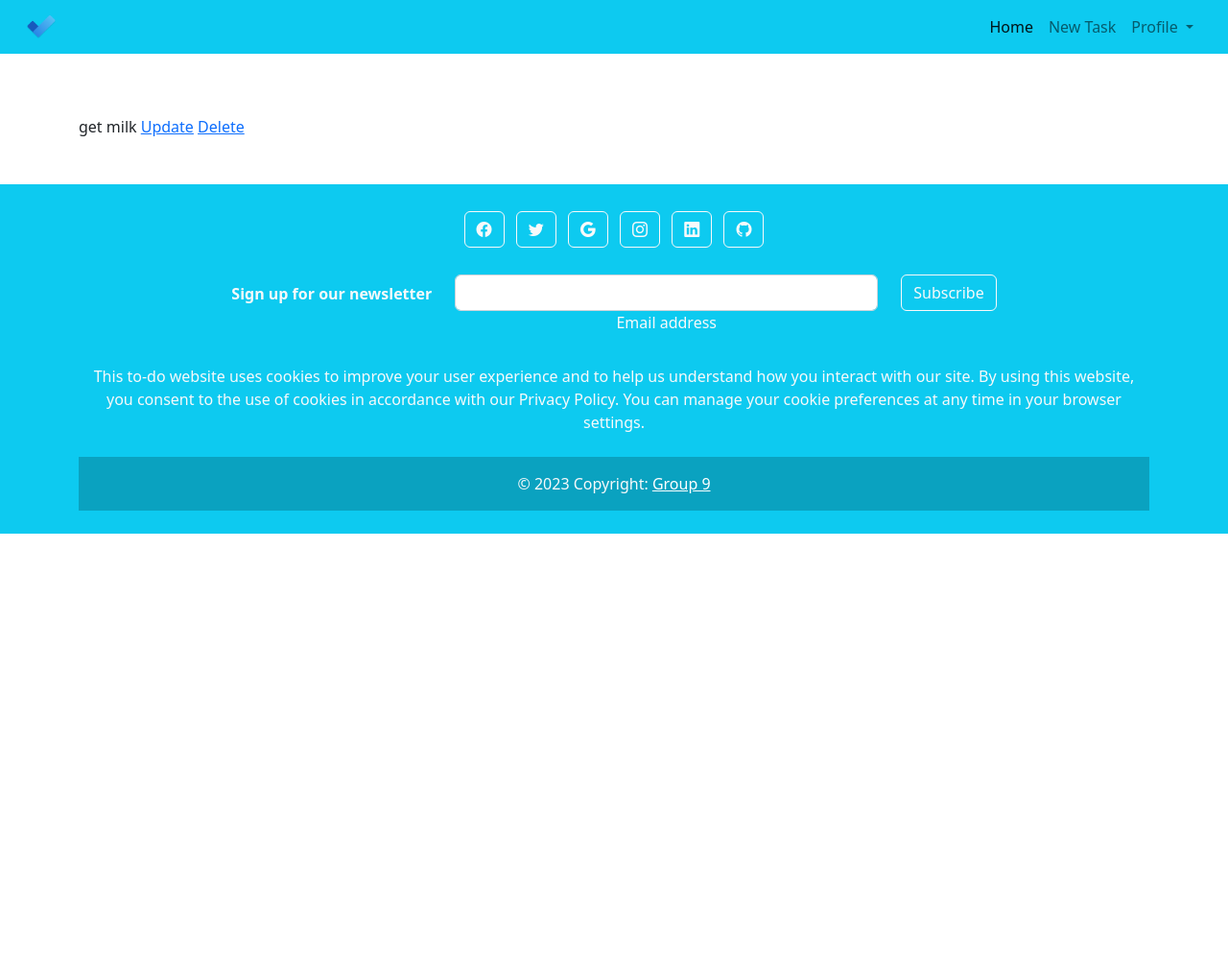
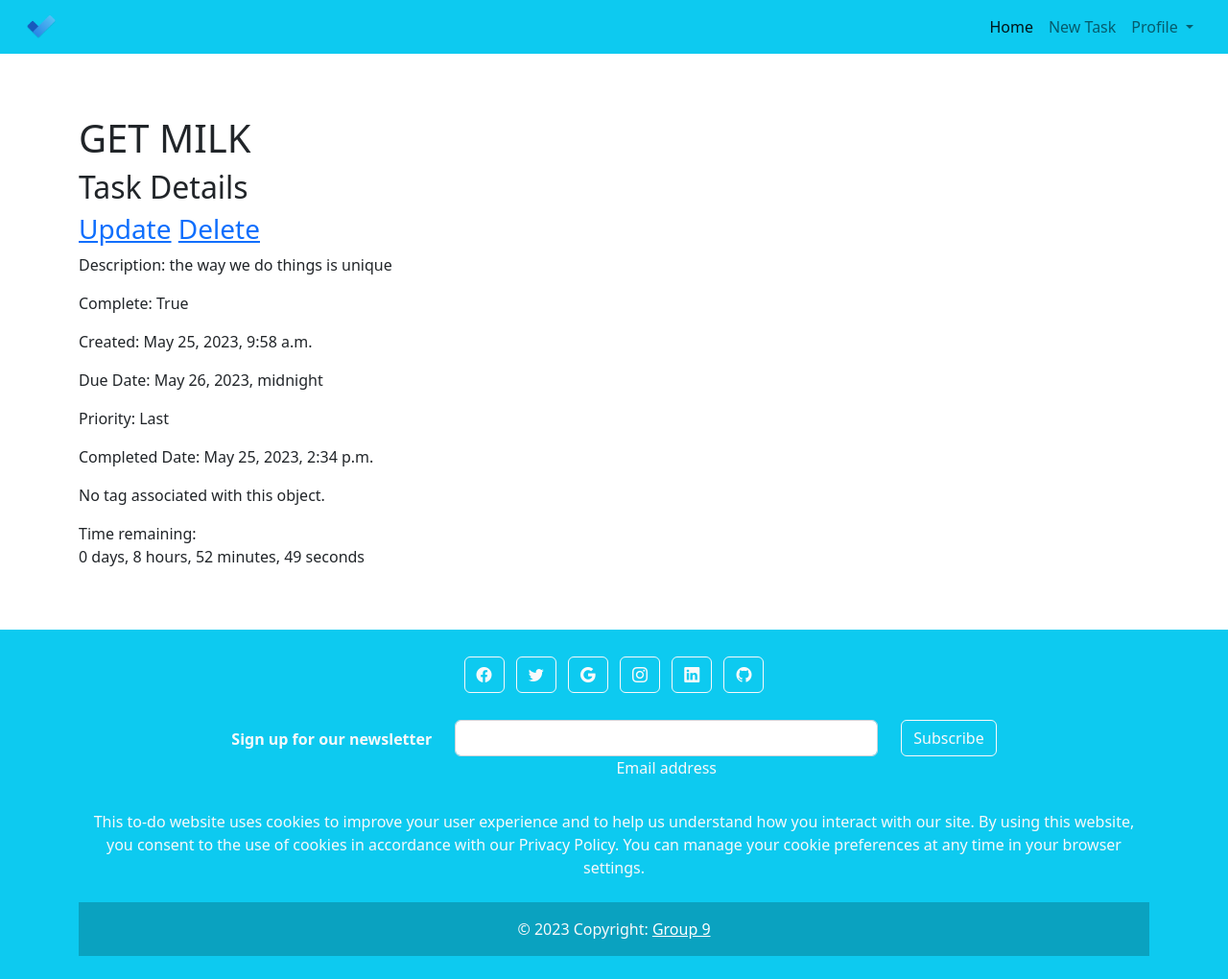
Before and after one commit to Ssekyanzi-Joel/TODO, a Django app: page /task/2/ in a window 1280 px wide. Shown: the whole page at 96% size. Before the commit the page ends 556 px from the top, so only its background shows below. Run offline with Django 4.2, Linux system fonts and the light colour scheme; a user stored in the database is signed in; data comes from the database, SQL or seed files in the repository; both versions use the stored data as it was after the commit; parts of the project's set-up code (start-up, migrations or seed data) failed here and were passed over; some libraries are stand-ins or nearby versions.

Commit message:
modifying

```diff
--- a/PNYNE/models.py
+++ b/PNYNE/models.py
@@ -3,6 +3,7 @@ from django.db import models
 from django.contrib.auth.models import User
 from django.utils import timezone
 from django.urls import reverse
+from datetime import timedelta
 
 
 class Task(models.Model):
@@ -25,6 +26,13 @@ class Task(models.Model):
     # human readable string representation of task
     def __str__(self):
         return self.title
+
+    def countdown(self):
+        if self.due_date:
+            now = timezone.now()
+            time_remaining = self.due_date - now
+            return max(time_remaining, timedelta(0))
+        return None
 
     class Meta:
         # tasks should be ordered based on their associsted user
--- a/PNYNE/urls.py
+++ b/PNYNE/urls.py
@@ -1,9 +1,9 @@
 from django.urls import path
 from django.contrib.auth import views as auth_views
 from . import views
-from .views import PasswordsChangeView, New_Task, TaskDetail, TaskUpdate, TaskDeleteView
+from .views import PasswordsChangeView, New_Task,  TaskDetail, TaskUpdate, TaskDeleteView
 # from .views import TaskList, TaskDetail, TaskCreate, TaskUpdate, DeleteView, CustomLoginView, RegisterPage, TaskReorder
-
+# New_Task
 urlpatterns = [
     path('login/', views.signin, name='login'),
     path('register/', views.signup, name='register'),
@@ -16,6 +16,8 @@ urlpatterns = [
     path('create-task/', New_Task.as_view(), name='create-task'),
     path('task-update/<int:pk>/', TaskUpdate.as_view(), name='update_task'),
     path('task-delete/<int:pk>/', TaskDeleteView.as_view(), name='delete_task'),
+    path('complete_task/', views.complete_task, name='complete_task'),
+    # path('create-task/', views.create_task, name='create_task'),
     # path('task-reorder/', TaskReorder.as_view(), name='task-reorder'),
 
     # change password
--- a/PNYNE/views.py
+++ b/PNYNE/views.py
@@ -18,10 +18,14 @@ from django.contrib.auth.views import PasswordChangeView, PasswordChangeForm
 from django.views import View
 from django.shortcuts import redirect
 from django.db import transaction
+from django.views.decorators.csrf import csrf_exempt
 
 from .models import Task
 # forms
 from .forms import NewTask
+# completetask
+from django.http import JsonResponse
+from django.utils import timezone
 
 
 class New_Task(CreateView):
@@ -112,6 +116,11 @@ class TaskDetail(LoginRequiredMixin, DetailView):
     context_object_name = 'task'
     template_name = 'task/task_details.html'
 
+    def get_context_data(self, **kwargs):
+        context = super().get_context_data(**kwargs)
+        context['remaining_time'] = self.object.countdown()
+        return context
+
 
 class TaskCreate(LoginRequiredMixin, CreateView):
     model = Task
@@ -153,3 +162,25 @@ class TaskReorder(View):
                 self.request.user.set_task_order(positionList)
 
         return redirect(reverse_lazy('tasks'))
+
+
+@csrf_exempt
+def complete_task(request):
+    if request.method == 'POST' and request.META.get('HTTP_X_REQUESTED_WITH') == 'XMLHttpRequest':
+        task_id = request.POST.get('task_id')
+        completed = request.POST.get('completed') == 'true'
+
+        try:
+            task = Task.objects.get(id=task_id)
+            if completed:
+                task.complete = True
+                task.completed_date = timezone.now()
+            else:
+                task.complete = False
+                task.completed_date = None
+            task.save()
+            return JsonResponse({'success': True})
+        except Task.DoesNotExist:
+            pass
+
+    return JsonResponse({'success': False, 'message': 'Invalid request'})
--- a/templates/task/task_details.html
+++ b/templates/task/task_details.html
@@ -1,6 +1,64 @@
-{% extends 'main/main.html' %} {% block content %} {{ object.title }}
+{% extends 'main/main.html' %} {% block content %}
+<h1>{{ object.title.upper }}</h1>
+<h2>Task Details</h2>
 
-<a href="{% url 'update_task' object.id %}">Update</a>
-<a href="{% url 'delete_task' object.id %}">Delete</a>
+<h3>
+  <a href="{% url 'update_task' object.id %}">Update</a>
+  <a href="{% url 'delete_task' object.id %}">Delete</a>
+</h3>
 
-{%endblock%}
+<p>Description: {{ object.description }}</p>
+<p>Complete: {{ object.complete }}</p>
+<p>Created: {{ object.created }}</p>
+<p>Due Date: {{ object.due_date }}</p>
+<p>Priority: {{ object.priority }}</p>
+<p>Completed Date: {{ object.completed_date }}</p>
+{% if object.tag %}
+<p>Tag: {{ object.tag.name }}</p>
+{% else %}
+<p>No tag associated with this object.</p>
+{% endif %} Time remaining:
+<p id="countdown"></p>
+
+<script src="https://code.jquery.com/jquery-3.6.0.min.js"></script>
+<script>
+  // JavaScript code for countdown
+  $(document).ready(function () {
+    var dueDate = '{{ object.due_date|date:"Y-m-d\TH:i:s" }}'; // Format the due_date value as "YYYY-MM-DDTHH:mm:ss"
+    var countdownElement = document.getElementById("countdown");
+
+    function updateCountdown() {
+      var now = new Date();
+      var due = new Date(dueDate);
+      var remainingTime = due - now;
+
+      // Calculate remaining days, hours, minutes, and seconds
+      var days = Math.floor(remainingTime / (1000 * 60 * 60 * 24));
+      var hours = Math.floor(
+        (remainingTime % (1000 * 60 * 60 * 24)) / (1000 * 60 * 60)
+      );
+      var minutes = Math.floor(
+        (remainingTime % (1000 * 60 * 60)) / (1000 * 60)
+      );
+      var seconds = Math.floor((remainingTime % (1000 * 60)) / 1000);
+
+      // Display the remaining time in the countdown element
+      countdownElement.innerHTML =
+        days +
+        " days, " +
+        hours +
+        " hours, " +
+        minutes +
+        " minutes, " +
+        seconds +
+        " seconds";
+
+      // Update the countdown every second
+      setTimeout(updateCountdown, 1000);
+    }
+
+    // Initial call to start the countdown
+    updateCountdown();
+  });
+</script>
+{% endblock %}
--- a/to_do_app/settings.py
+++ b/to_do_app/settings.py
@@ -35,6 +35,7 @@ INSTALLED_APPS = [
     "crispy_bootstrap5",
     # Others
     "PNYNE.apps.PnyneConfig",
+
 ]
 
 CRISPY_ALLOWED_TEMPLATE_PACKS = "bootstrap5"
```
Also changed, not shown: templates/task/task_list.html (+50 -13 lines), PNYNE/migrations/0003_remove_task_tag_task_tag.py (added), PNYNE/migrations/0004_remove_task_tag_task_tag.py (added), db.sqlite3, 4 other files.
